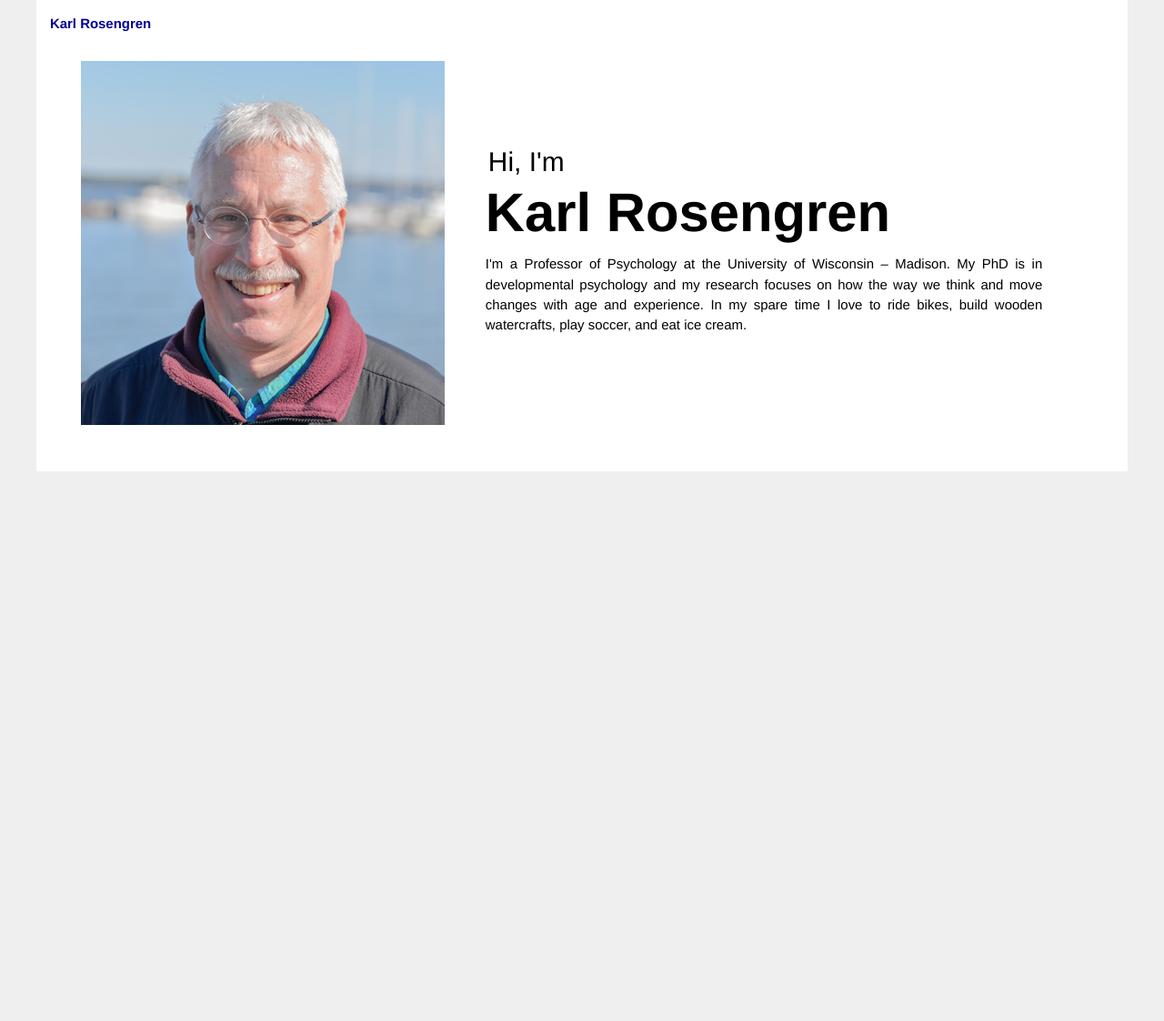
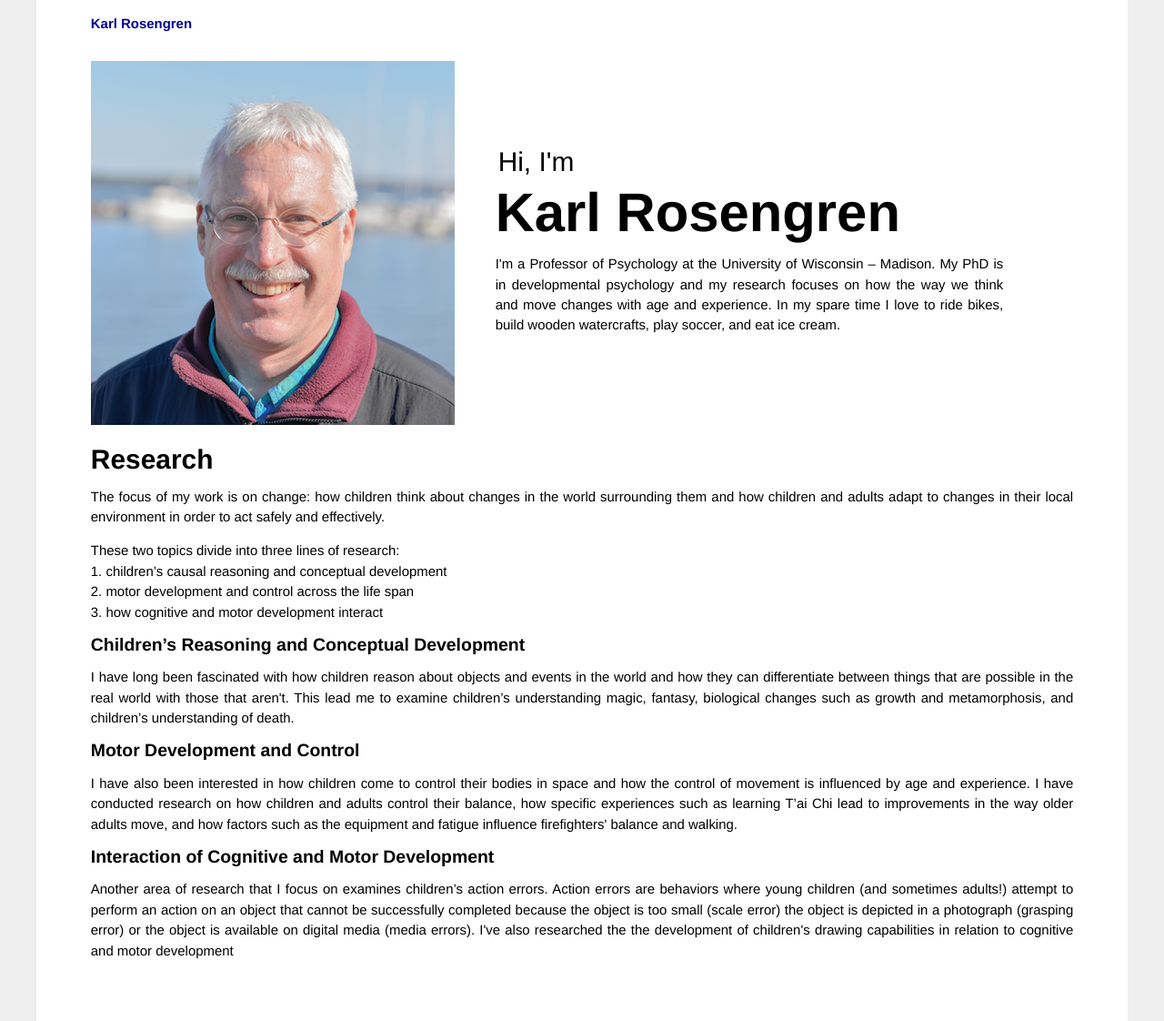
Before and after one commit to krosengren/krosengren.github.io, a Jekyll site: the page built from index.html, in a window 1280 px wide. Shown: the whole page at 91% size. Built offline with Jekyll 4.4.1, drawn with Linux system fonts in a browser that asks for light colours; Markdown is read by kramdown in place of the engine named in the settings; before the commit the page ends 900 px from its top, so only the background shows below that.

Commit message:
Display research section

```diff
--- a/_layouts/default.html
+++ b/_layouts/default.html
@@ -17,9 +17,6 @@
         <div class="site">
           <header  class="header">
             <a href="/">{{ site.name }}</a>
-            <!-- <a class="extra {% if currentUrl[1] == undefined %}active{% endif %}" href="/">Home</a> -->
-            <!-- <a class="extra {% if currentUrl[1] == 'research.html' %}active{% endif %}" href="/research.html">Research</a> -->
-            <!-- <a class="extra {% if currentUrl[1] == 'publications.html' %}active{% endif %}" href="/publications.html">Publications</a> -->
           </header>
 
           <div class="content">
--- a/css/main.css
+++ b/css/main.css
@@ -46,7 +46,7 @@ a:visited { color: #000099; }
 .header {
   box-sizing: border-box;
   margin: auto;
-  padding: 1em;
+  padding: 1em 4em;
   color: #000;
 }
 
@@ -82,8 +82,13 @@ a:visited { color: #000099; }
 }
 
 .content {
-  padding: 1em;
+  padding: 1em 4em;
   margin: auto;
+}
+
+.section-header {
+  font-size: 2em;
+  line-height: 1em;
 }
 
 .footer {
@@ -113,6 +118,14 @@ a:visited { color: #000099; }
   border: 0;
 }
 
+@media only screen and (max-width: 1100px) {
+  .header {
+    padding: 1em;
+  }
+  .content {
+    padding: 1em;
+  }
+}
 /*****************************************************************************/
 /*
 /* Home
@@ -123,7 +136,7 @@ a:visited { color: #000099; }
   display: flex;
   flex-wrap: wrap;
   align-items: center;
-  justify-content: center;
+  padding-bottom: 1.5em;
 }
 
 .name-intro {
@@ -144,13 +157,17 @@ a:visited { color: #000099; }
 .profile-text {
   box-sizing: border-box;
   padding: 1em 3em;
-  min-width: 400px;
+  min-width: 320px;
   width: 60%;
 }
 
-@media only screen and (max-width: 768px) {
+@media only screen and (max-width: 1100px) {
+  .profile-section {
+    justify-content: center;
+  }
   .profile-text {
-    padding: 1em;
+    padding: 1em 0;
+    width: 100%;
   }
 }
 
@@ -163,3 +180,8 @@ a:visited { color: #000099; }
 .research-list {
   list-style-position: inside;
 }
+
+.research-header {
+  font-size: 1.3em;
+  line-height: 1em;
+}
--- a/index.html
+++ b/index.html
@@ -8,7 +8,7 @@ title: Karl Rosengren
   <div class="profile-text">
     <div class="name-container">
       <p class="name-intro">Hi, I'm</p>
-      <h1 class="name">Karl Rosengren</h2>
+      <h1 class="name">Karl Rosengren</h1>
     </div>
     <p>I'm a Professor of Psychology at the University of Wisconsin –
   Madison. My PhD is in developmental psychology and my research focuses on how the way we think and move changes with age and experience.
@@ -16,5 +16,34 @@ title: Karl Rosengren
   </div>
 </section>
 
-<section class="research-section">
+<section id="research">
+  <div>
+    <h2 class="section-header">Research</h2>
+    <p>
+      The focus of my work is on change: how children think about changes in the world surrounding them and how children and adults adapt to changes in their local environment in order to act safely and effectively.
+
+      <ol class="research-list">
+      These two topics divide into three lines of research:
+
+        <li> children’s causal reasoning and conceptual development</li>
+        <li> motor development and control across the life span</li>
+        <li> how cognitive and motor development interact</li>
+      </ol>
+    </p>
+
+    <h3 class="research-header">Children’s Reasoning and Conceptual Development</h3>
+    <p>
+      I have long been fascinated with how children reason about objects and events in the world and how they can differentiate between things that are possible in the real world with those that aren't.  This lead me to examine children’s understanding magic, fantasy, biological changes such as growth and metamorphosis, and children’s understanding of death.
+    </p>
+    <h3 class="research-header">Motor Development and Control</h3>
+    <p>
+      I have also been interested in how children come to control their bodies in space and how the control of movement is influenced by age and experience.  I have conducted research on how children and adults control their balance, how specific experiences such as learning T’ai Chi lead to improvements in the way older adults move, and how factors such as the equipment and fatigue influence firefighters' balance and walking.
+    </p>
+    <h3 class="research-header">Interaction of Cognitive and Motor Development</h3>
+    <p>
+      Another area of research that I focus on examines children’s action errors. Action errors are behaviors where young children (and sometimes adults!) attempt to perform an action on an object that cannot be successfully completed because the object is too small (scale error) the object is depicted in a photograph (grasping error) or the object is available on digital media (media errors).
+
+      I've also researched the the development of children's drawing capabilities in relation to cognitive and motor development
+    </p>
+  </div>
 </section>
```
